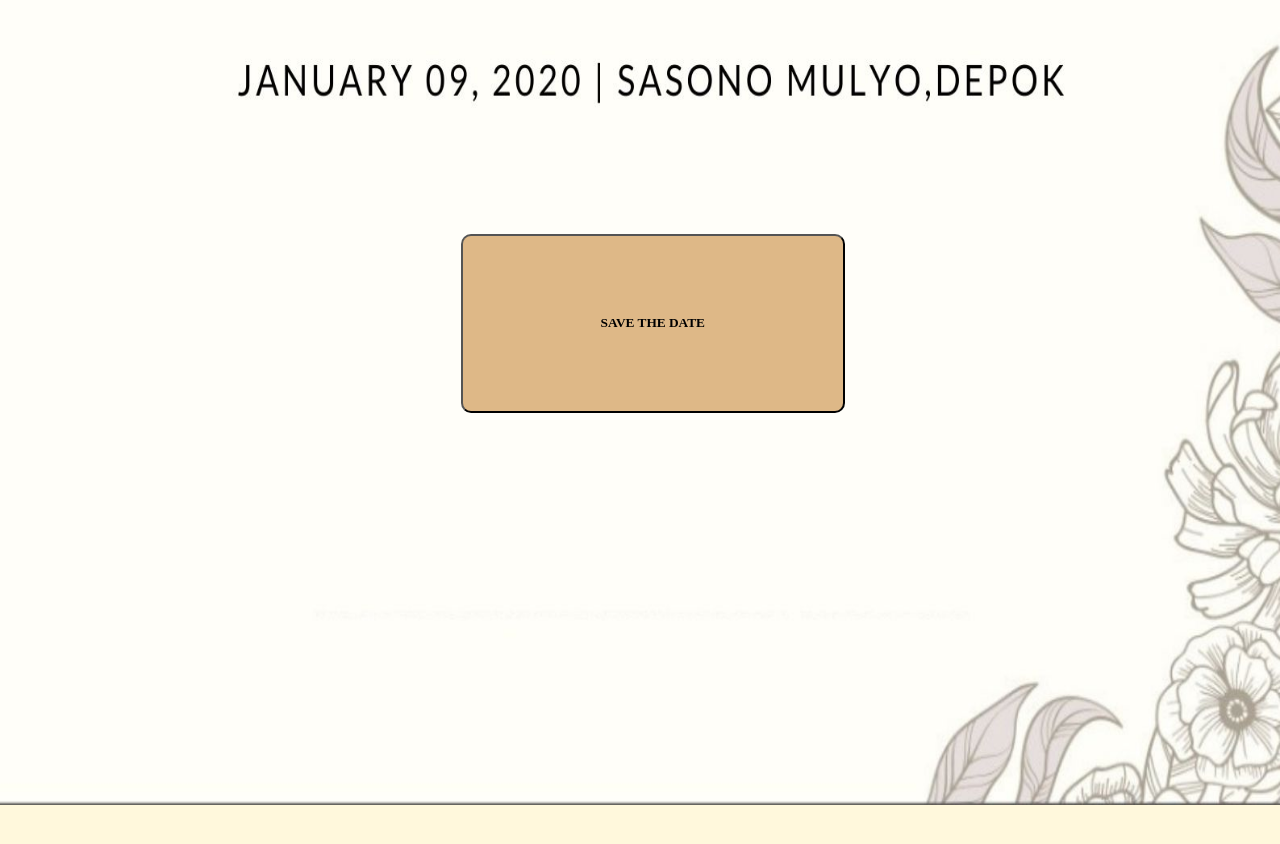
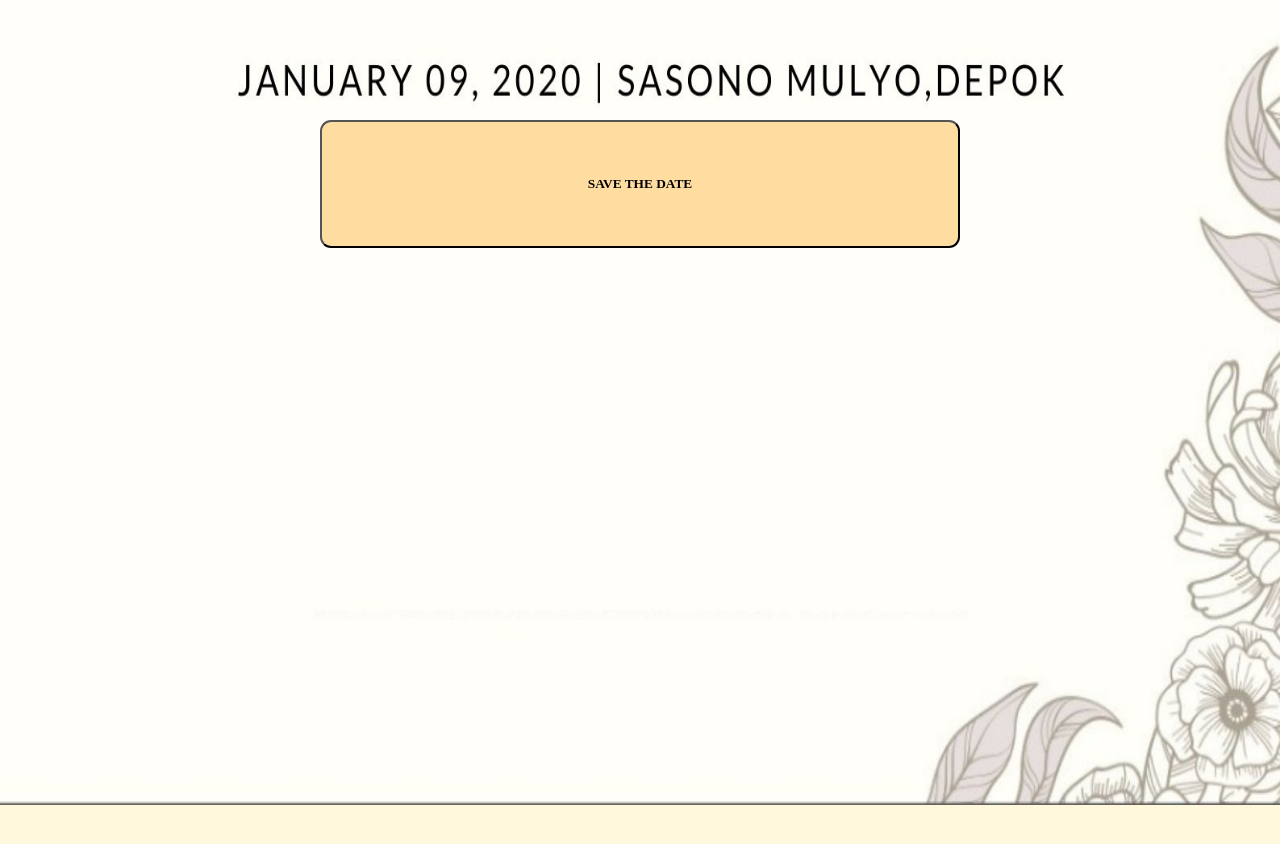
Before and after one commit to bembengggg/weddingbambangdinda, a React (Create React App) app: page / in a window 1280 px wide. Shown: the part 1480-2324 px from the top of the page. Built offline with nearby package versions, Linux system fonts and the light colour scheme.

Commit message:
alert save thedate

```diff
--- a/src/Component/Couple/Couple.css
+++ b/src/Component/Couple/Couple.css
@@ -22,19 +22,7 @@
 
 
 }
-.btnopen{
-    position: absolute;
-    height:50%;
-    width: 50%;
-    justify-content: center;
-    margin-left: 25%;
-    margin-right: auto;
-    border-radius: 11px;
-    font-weight: bold;
-    background-color: burlywood;
-    font-family: 'fredoka one';
 
-}
 
 
 @media only screen and (min-width: 768px) and (max-width: 991px) {
--- a/src/Component/Cover/Cover.css
+++ b/src/Component/Cover/Cover.css
@@ -21,18 +21,20 @@
     margin-right: auto;
 
 
+
 }
-.btnopen{
+.btnopens{
     position: absolute;
     height:50%;
-    width: 100%;
+    width: 50%;
     justify-content: center;
     margin-left: 25%;
     margin-right: auto;
     border-radius: 11px;
     font-weight: bold;
-    background-color: burlywood;
+    background-color: #FFDDA1;
     font-family: 'fredoka one';
+
 
 }
 
@@ -57,13 +59,13 @@
     .wrapcover{
 
         width: 100%;
-        height: 975px;
+        height: 1425px;
 
     }
     .img1 {
         display: block;
         width: 100%;
-        height: 970px;
+        height: 1425px;
     }
  }
  @media only screen and (min-width: 992px) {
--- a/src/Component/Cover/Cover.jsx
+++ b/src/Component/Cover/Cover.jsx
@@ -30,7 +30,7 @@ const Cover =()=>{
         <div className='wrapcover'>
            <img className='img1' src={cover}/>
            <div className='form'>
-            <button className="btnopen" onClick={handleClick}>SAVE THE DATE</button>
+            <button className="btnopens" onClick={handleClick}>SAVE THE DATE</button>
             </div>
          </div>
 
--- a/src/Component/Gallery/Gallery.css
+++ b/src/Component/Gallery/Gallery.css
@@ -22,19 +22,7 @@
 
 
 }
-.btnopen{
-    position: absolute;
-    height:50%;
-    width: 50%;
-    justify-content: center;
-    margin-left: 25%;
-    margin-right: auto;
-    border-radius: 11px;
-    font-weight: bold;
-    background-color: burlywood;
-    font-family: 'fredoka one';
 
-}
 
 
 @media only screen and (min-width: 768px) and (max-width: 991px) {
--- a/src/Component/Place/Place.css
+++ b/src/Component/Place/Place.css
@@ -1,10 +1,10 @@
- .wrapcover{
+.wrapcover{
     width: 100%;
     height: 100%;
     position: relative;
 
 }
-.img1{
+.img2{
     display: block;
     width: 100%;
     height: 770px;
@@ -12,7 +12,7 @@
 }
 
 
-.form{
+.form1{
     height: auto;
     position: absolute;
     top: 75%;
@@ -21,18 +21,20 @@
     margin-right: auto;
 
 
+
 }
-.btnopen{
+.btnopeng{
     position: absolute;
-    height:70%;
-    width: 30%;
+    height:75%;
+    width: 25%;
     justify-content: center;
-    margin-left: 36%;
+    margin-left: 38%;
     margin-right: auto;
-    border-radius: 10px;
+    border-radius: 5px;
     font-weight: bold;
-    background-color: burlywood;
+    background-color:#FFDDA1;
     font-family: 'fredoka one';
+    text-emphasis-color: inherit;
 
 }
 
@@ -44,7 +46,7 @@
         height: 975px;
 
     }
-    .img1 {
+    .img2 {
         display: block;
         width: 100%;
         height: 970px;
@@ -57,13 +59,13 @@
     .wrapcover{
 
         width: 100%;
-        height: 975px;
+        height: 1425px;
 
     }
-    .img1 {
+    .img2 {
         display: block;
         width: 100%;
-        height: 970px;
+        height: 1425px;
     }
  }
  @media only screen and (min-width: 992px) {
@@ -72,12 +74,14 @@
         height: 2285px;
 
     }
-    .img1 {
+    .img2 {
         display: block;
         width: 100%;
         height: 2285px;
     }
  }
+
+
 
 
 
--- a/src/Component/Place/Place.jsx
+++ b/src/Component/Place/Place.jsx
@@ -9,9 +9,9 @@ const Cover =()=>{
 
     return(
         <div className='wrapcover'>
-           <img className='img1' src={place}/>
-           <div className='form'>
-            <button className="btnopen" onClick={event =>  window.location.href='https://goo.gl/maps/xvyf6YvwSCZGx3D49'}>OPEN GOOGLE MAP</button>
+           <img className='img2' src={place}/>
+           <div className='form1'>
+            <button className="btnopeng" onClick={event =>  window.location.href='https://goo.gl/maps/xvyf6YvwSCZGx3D49'}>Open Google Map</button>
             </div>
          </div>
 
```
